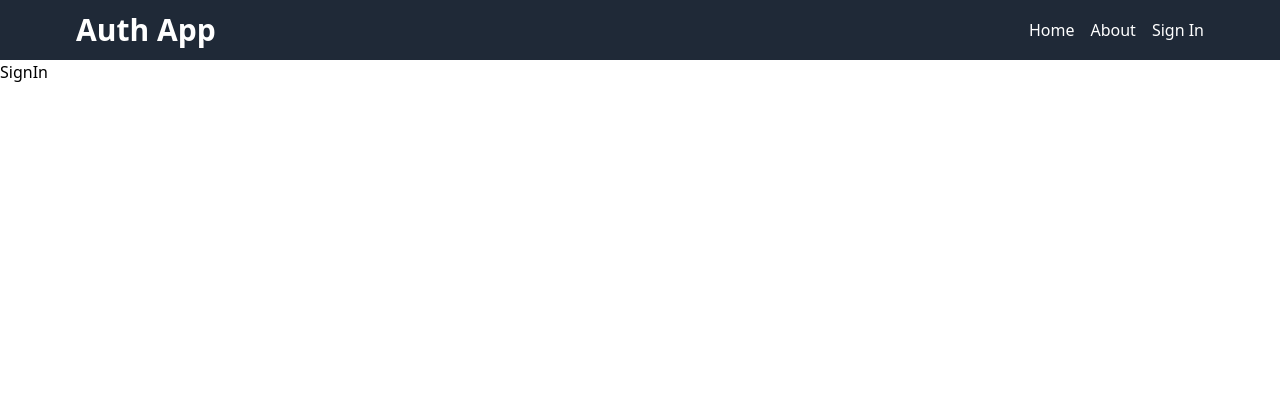
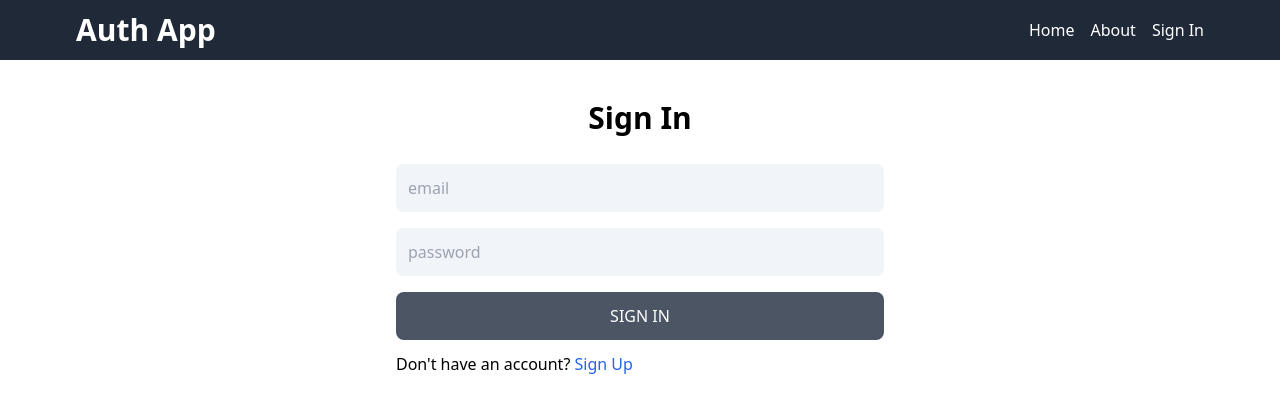
Before and after one commit to DeepBhatt-Cyber/user-authentication, a React (Vite) app in the folder client/: page /sign-in in a window 1280 px wide. Shown: the top 412 px of the page. Built offline with nearby package versions, Linux system fonts and the light colour scheme.

Commit message:
Integrate the sign in page function

```diff
--- a/client/src/pages/SignIn.jsx
+++ b/client/src/pages/SignIn.jsx
@@ -1,9 +1,78 @@
-import React from 'react'
+import React from "react";
+import { Link, useNavigate } from "react-router-dom";
+import { useState } from "react";
+import { set } from "mongoose";
 
 export default function SignIn() {
+  const [formData, setFormData] = useState({});
+  const [error, setError] = useState(null);
+  const [loading, setLoading] = useState(false);
+  const navigate = useNavigate();
+
+  const handleChange = (e) => {
+    setFormData({ ...formData, [e.target.id]: e.target.value });
+  };
+
+  const handleSubmit = async (e) => {
+    e.preventDefault();
+
+    try {
+      setLoading(true);
+      set
+      const response = await fetch("/api/auth/signin", {
+        method: "POST",
+        headers: {
+          "Content-Type": "application/json",
+        },
+        body: JSON.stringify(formData),
+      });
+
+      if (response.ok) {
+        const data = await response.json();
+        console.log(data);
+        setLoading(false);
+        setError(false);
+        navigate("/");
+      } else {
+        setLoading(false);
+        setError(true);
+      }
+    } catch (error) {
+      setLoading(false);
+    }
+  };
+
   return (
-    <div>
-      <h1>SignIn</h1>
+    <div className="p-3 max-w-lg mx-auto">
+      <h1 className="text-3xl text-center font-semibold my-7">Sign In</h1>
+      <form onSubmit={handleSubmit} className="flex flex-col gap-4">
+        <input
+          type="email"
+          placeholder="email"
+          id="email"
+          className="bg-slate-100 p-3 rounded-lg"
+          onChange={handleChange}
+        />
+        <input
+          type="password"
+          placeholder="password"
+          id="password"
+          className="bg-slate-100 p-3 rounded-lg"
+          onChange={handleChange}
+        />
+        <button disabled={loading} className="bg-gray-600 text-white p-3 rounded-lg uppercase hover:opacity-80 disabled:opacity-20">
+          {loading ? "Loading..." : "Sign In"}
+        </button>
+      </form>
+      <div className="mt-3">
+        <p>
+          {`Don't have an account?`}{" "}
+          <Link to="/sign-up" className="text-blue-600">
+            Sign Up
+          </Link>
+        </p>
+      </div>
+      <p className="text-red-600">{error && "Something went wrong"}</p>
     </div>
-  )
+  );
 }
--- a/client/src/pages/SignUp.jsx
+++ b/client/src/pages/SignUp.jsx
@@ -1,5 +1,5 @@
 import React from "react";
-import { Link } from "react-router-dom";
+import { Link, useNavigate } from "react-router-dom";
 import { useState } from "react";
 import { set } from "mongoose";
 
@@ -7,6 +7,7 @@
   const [formData, setFormData] = useState({});
   const [error, setError] = useState(null);
   const [loading, setLoading] = useState(false);
+  const navigate = useNavigate();
 
   const handleChange = (e) => {
     setFormData({ ...formData, [e.target.id]: e.target.value });
@@ -31,6 +32,7 @@
         console.log(data);
         setLoading(false);
         setError(false);
+        navigate("/");
       } else {
         setLoading(false);
         setError(true);
```
